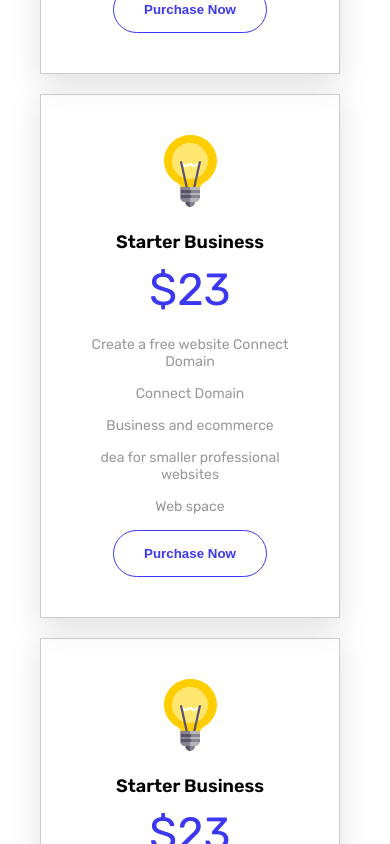
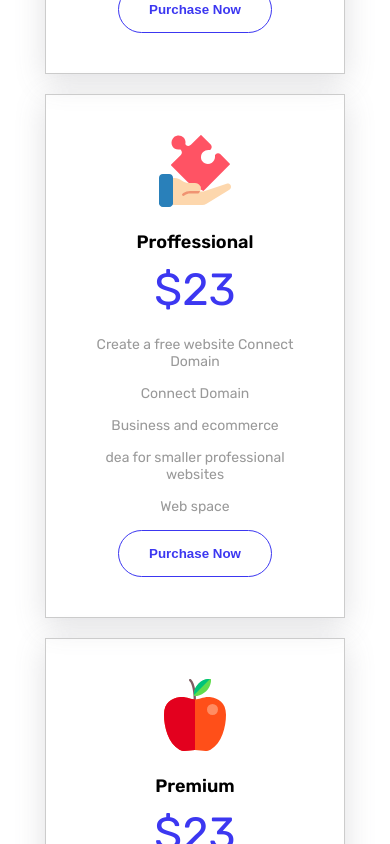
Before and after one commit to denalves/Marrshmallow, a React (Create React App) app: page / in a window 390 px wide. Shown: the part 3500-4344 px from the top of the page. Built offline with nearby package versions, Linux system fonts and the light colour scheme.

Commit message:
plans responsive

```diff
--- a/src/pages/Plans/Plans.elements.js
+++ b/src/pages/Plans/Plans.elements.js
@@ -10,5 +10,5 @@ export const CardsPlan = styled.div`
   display: flex;
   justify-content: space-between;
   flex-wrap: wrap;
-
+ justify-content: center;
 `;
--- a/src/pages/Plans/Plans.js
+++ b/src/pages/Plans/Plans.js
@@ -1,22 +1,48 @@
 import React from "react";
 import CardPlans from "../../Components/CardPlans/CardPlans";
-import Starter from '../../assets/starter.svg'
-import {
-    ContainerPlans,
-    CardsPlan
-  } from "./Plans.elements";
+import Starter from "../../assets/starter.svg";
+import Premium from "../../assets/premium.svg";
+import Proffessional from "../../assets/proffessional.svg";
+
+import { ContainerPlans, CardsPlan } from "./Plans.elements";
 
 const Plans = (props) => {
-    return (
-        <ContainerPlans>
-            <CardsPlan>
-            <CardPlans imagem={Starter} titulo="Starter Business" preco="$23" item1="Create a free website Connect Domain" item2="Connect Domain" item3="Business and ecommerce" item4="dea for smaller professional websites" item5="Web space"/>
-            <CardPlans imagem={Starter} titulo="Starter Business" preco="$23" item1="Create a free website Connect Domain" item2="Connect Domain" item3="Business and ecommerce" item4="dea for smaller professional websites" item5="Web space"/>
-            <CardPlans imagem={Starter} titulo="Starter Business" preco="$23" item1="Create a free website Connect Domain" item2="Connect Domain" item3="Business and ecommerce" item4="dea for smaller professional websites" item5="Web space"/>
-            </CardsPlan>
-        </ContainerPlans>
+  return (
+    <ContainerPlans>
+      <CardsPlan>
+        <CardPlans
+          imagem={Starter}
+          titulo="Starter Business"
+          preco="$23"
+          item1="Create a free website Connect Domain"
+          item2="Connect Domain"
+          item3="Business and ecommerce"
+          item4="dea for smaller professional websites"
+          item5="Web space"
+        />
+        <CardPlans
+          imagem={Proffessional}
+          titulo="Proffessional"
+          preco="$23"
+          item1="Create a free website Connect Domain"
+          item2="Connect Domain"
+          item3="Business and ecommerce"
+          item4="dea for smaller professional websites"
+          item5="Web space"
+        />
+        <CardPlans
+          imagem={Premium}
+          titulo="Premium"
+          preco="$23"
+          item1="Create a free website Connect Domain"
+          item2="Connect Domain"
+          item3="Business and ecommerce"
+          item4="dea for smaller professional websites"
+          item5="Web space"
+        />
+      </CardsPlan>
+    </ContainerPlans>
+  );
+};
 
-    )
-}
-
-export default Plans
+export default Plans;
```
